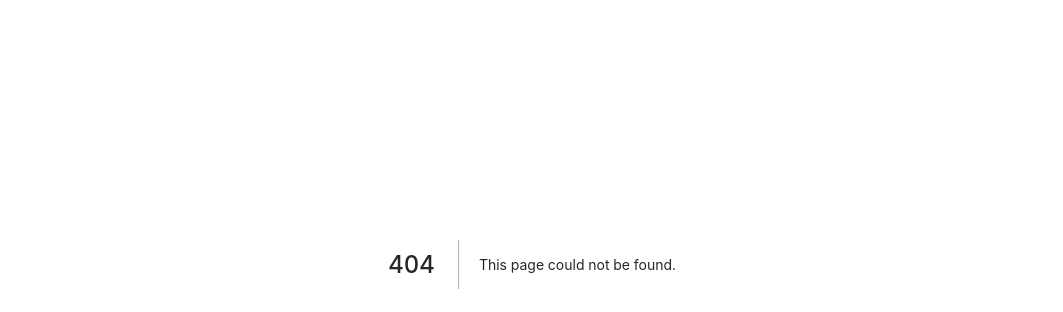
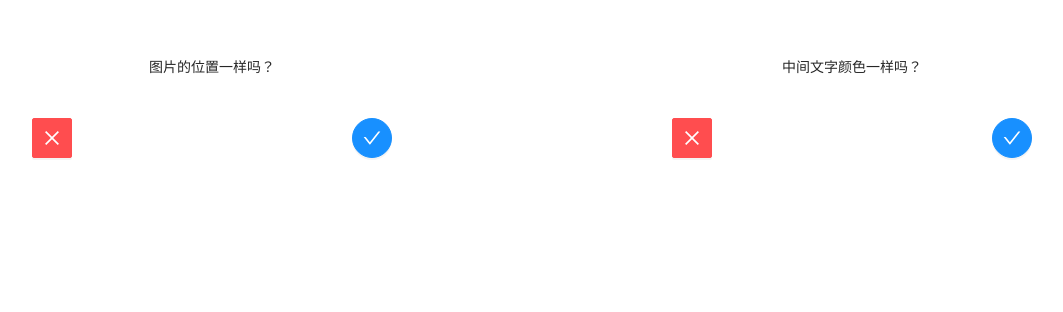
Before and after one commit to liulin657609759/nextjoys, a Next.js app: page /component/Selector in a window 1280 px wide. Before the commit this address had no page. Shown: the part 136-448 px from the top of the page, without its empty margins (108-1171 px from the left). Built offline with nearby package versions, Linux system fonts and the light colour scheme.

Commit message:
fix: 定时器

```diff
--- a/package.json
+++ b/package.json
@@ -10,6 +10,7 @@
   },
   "dependencies": {
     "antd": "^4.19.5",
+    "js-base64": "^3.7.2",
     "js-cookie": "^3.0.1",
     "next": "12.1.5",
     "react": "18.0.0",
--- /dev/null
+++ b/pages/component/Selector.js
@@ -0,0 +1,51 @@
+import React, {useState} from 'react'
+import { Form, Input, Button, Checkbox } from 'antd';
+import { CloseOutlined, CheckOutlined } from '@ant-design/icons';
+import style from './css/Selector.module.css'
+
+
+export default function PhoTable({ children }) {
+    const [result,setResule] = useState(false);
+
+    const btnStyle = {
+        background: 'red'
+    }
+    return (
+        <div style={{
+            display: 'flex',
+            justifyContent: 'space-around',
+            // alignItems: 'center',
+            paddingTop: '15%',
+            height: '100%'
+        }}>
+            <div className={style.item}>
+                <p>图片的位置一样吗？</p>
+                <div className={style.selectItem}>
+                    <Button
+                        type="primary"
+                        danger
+                        size={'large'}
+                        icon={<CloseOutlined />}
+                        onClick={()=>setResule(!result)}
+                    />
+                    <Button
+                        type="primary"
+                        danger={result}
+                        shape="circle"
+                        size={'large'}
+                        icon={<CheckOutlined />}
+                        onClick={()=>setResule(!result)}
+                    />
+                </div>
+            </div>
+            <div className={style.item}>
+                <p>中间文字颜色一样吗？</p>
+                <div className={style.selectItem}>
+                    <Button type="primary" size='large' danger icon={<CloseOutlined />}/>
+                    <Button type="primary" shape="circle" size='large' icon={<CheckOutlined />}/>
+                </div>
+            </div>
+        </div>
+
+    );
+}
--- /dev/null
+++ b/pages/component/css/Selector.module.css
@@ -0,0 +1,9 @@
+.item{
+    width: 50%;
+    text-align: center;
+}
+.selectItem{
+    margin-top: 40px;
+    display: flex;
+    justify-content: space-around;
+}
--- a/pages/home/index.js
+++ b/pages/home/index.js
@@ -4,6 +4,7 @@ const { Header, Content, Footer } = Layout;
 import { SmileTwoTone, DownOutlined } from '@ant-design/icons';
 import Image from 'next/image'
 import PhoTable from '../component/PhoTable';
+import Selector from '../component/Selector';
 import style from './index.module.css'
 export default function Home(){
   const [start, setStart] = useState(false);
@@ -23,12 +24,11 @@ export default function Home(){
     if(start){
       const tick = () => {
         saveCallBack.current();
+        setShowPic(!showPic)
       };
       const timer = setInterval(tick, 2000);
       timers.push(timer);
       setTimers(timers);
-      setShowPic(!showPic)
-      console.log(timers);
       return () => {
         clearInterval(timer);
       };
@@ -135,6 +135,7 @@ export default function Home(){
         }}
       >
         {showPic && <PhoTable />}
+        {!showPic && <Selector />}
         <div className='button'>
           <button
             className={style.button}
```
Also changed, not shown: lib/auth.js (+4 -3 lines), pages/component/Login.js (+5 -3 lines).
